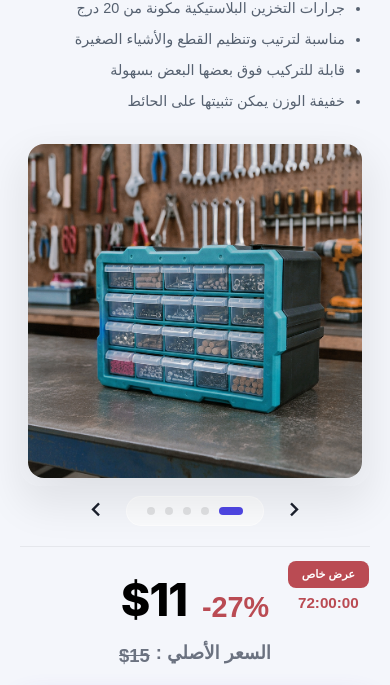
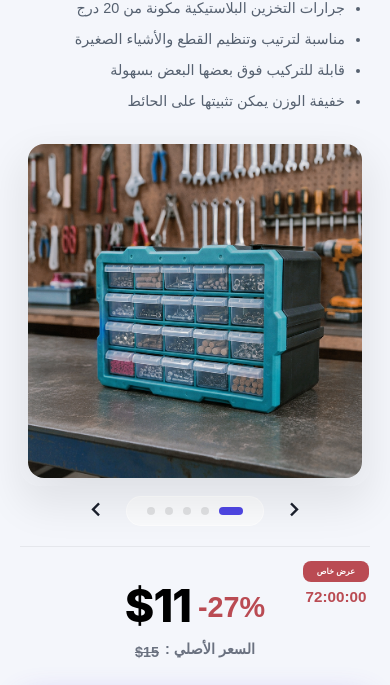
Before and after one commit to modelxland/modelxlandFonts, a website: page model-classic.html in a window 390 px wide. Shown: the part 139-824 px from the top of the page. Drawn offline with nearby package versions, Linux system fonts and the light colour scheme; a web font is replaced by a local one.

Commit message:
feat: add mobile-specific stylesheet with responsive layout and component adjustments

```diff
--- a/css/mobile.css
+++ b/css/mobile.css
@@ -337,7 +337,7 @@
         color: white;
         padding: 4px 14px;
         border-radius: 8px;
-        font-size: 0.7rem;
+        font-size: 0.5rem;
         font-weight: 800;
     }
 
@@ -352,7 +352,7 @@
         display: flex;
         align-items: center;
         justify-content: center;
-        gap: 15px;
+        gap: 7px;
         margin-bottom: 5px;
     }
 
@@ -366,7 +366,7 @@
         direction: ltr;
         unicode-bidi: isolate;
         display: inline-block;
-        transform: translateY(-7px);
+        transform: translateY(-1px);
     }
 
     .price-main .discount {
@@ -383,7 +383,7 @@
         justify-content: center;
         gap: 6px;
         color: #6b7280;
-        font-size: 1.15rem;
+        font-size: 0.9rem;
         font-weight: 700;
     }
 
```
